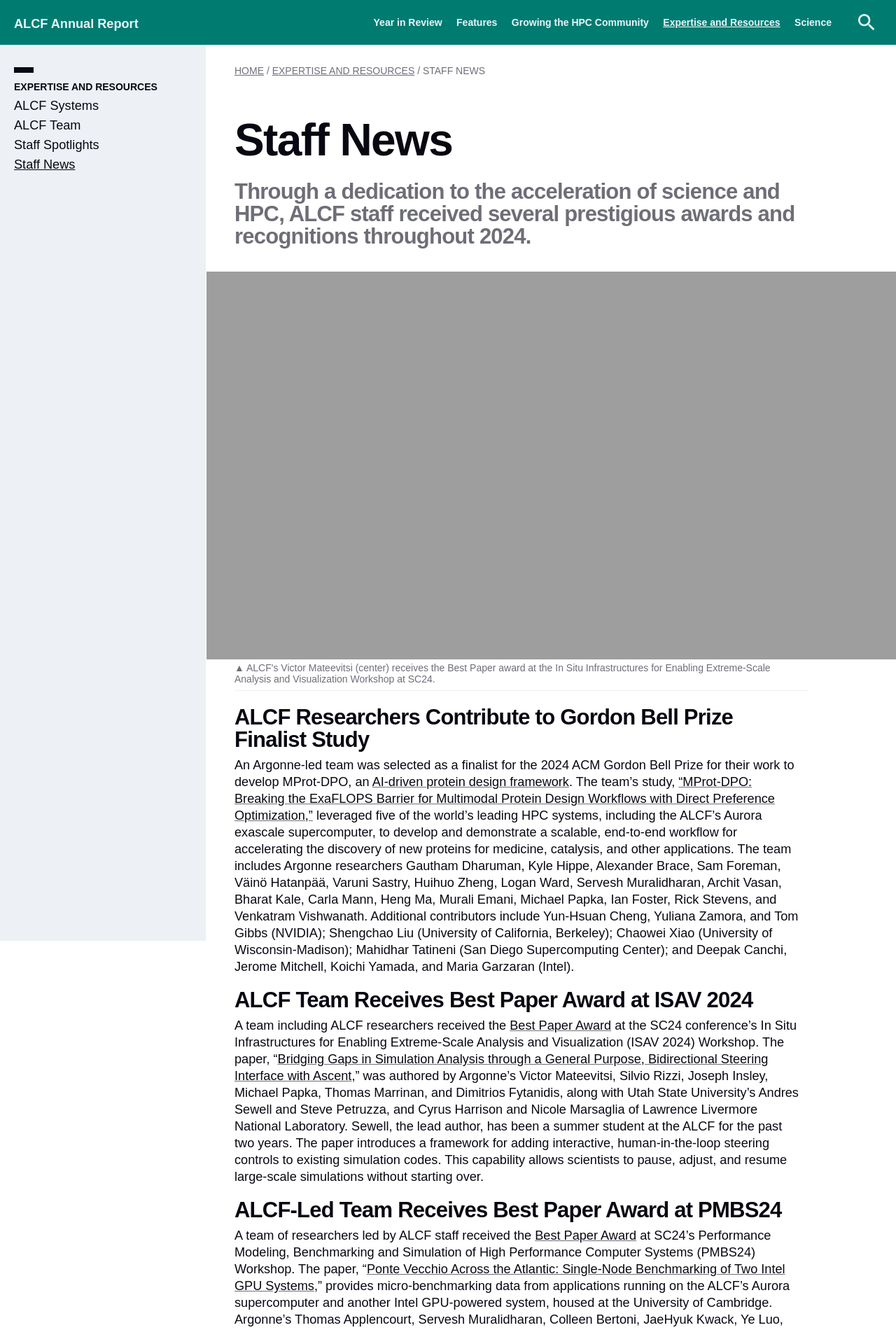
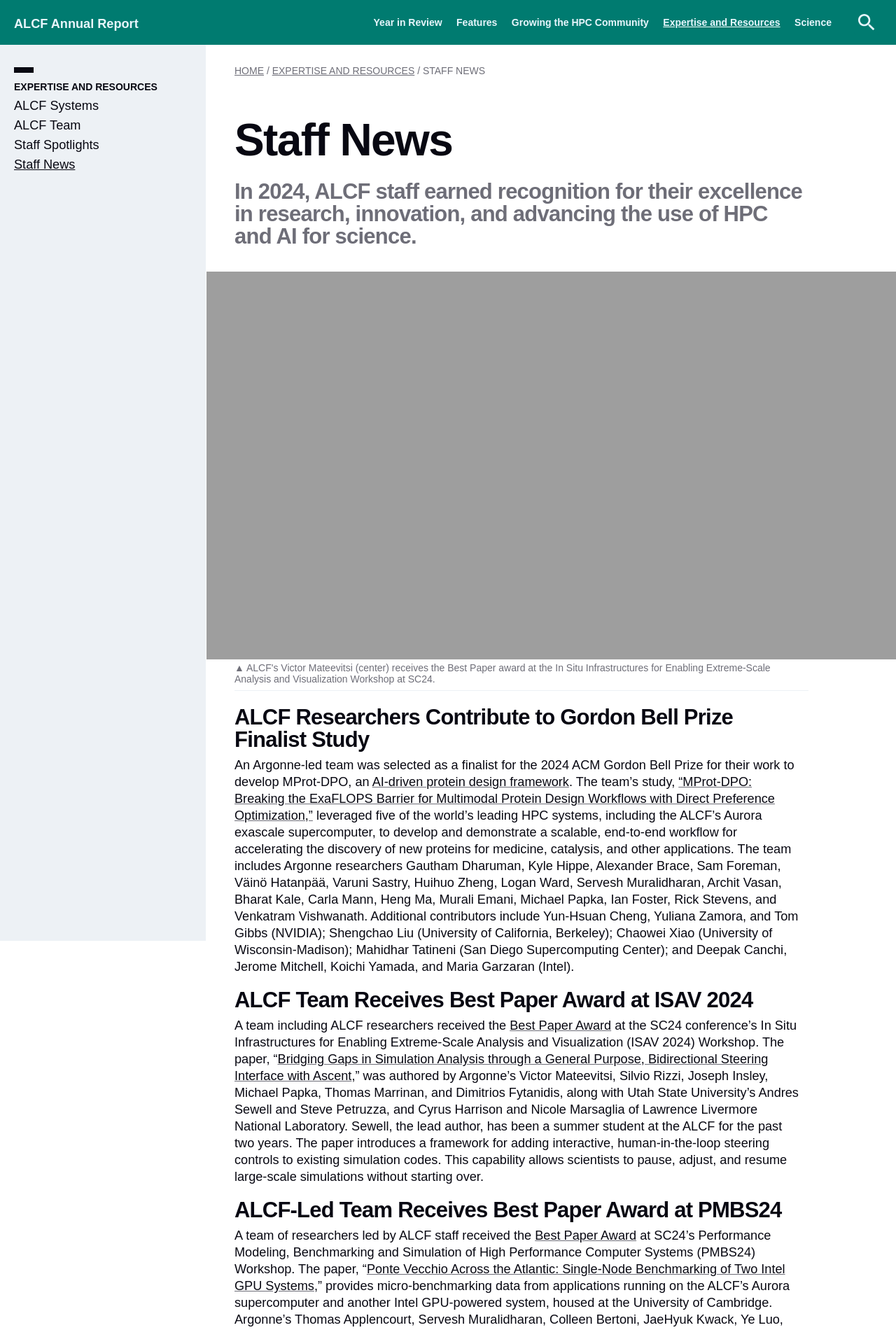
Before and after one commit to argonne-lcf/AR2024, a Jekyll site: the page built from 04_expertise-and-resources/staff-news.md, in a window 1280 px wide. Shown: the top 1900 px of the page at 70% size. Built offline with Jekyll 4.4.1, drawn with Linux system fonts in a browser that asks for light colours; some web fonts are replaced.

Commit message:
Update staff-news.md

```diff
--- a/04_expertise-and-resources/staff-news.md
+++ b/04_expertise-and-resources/staff-news.md
@@ -7,7 +7,7 @@ permalink: expertise-and-resources/staff-news
 title: Staff News
 hero-img-source: "ALCF_bestPaper.jpg"
 hero-img-caption: "ALCF's Victor Mateevitsi (center) receives the Best Paper award at the In Situ Infrastructures for Enabling Extreme-Scale Analysis and Visualization Workshop at SC24."
-intro: "Through a dedication to the acceleration of science and HPC, ALCF staff received several prestigious awards and recognitions throughout 2024."
+intro: "In 2024, ALCF staff earned recognition for their excellence in research, innovation, and advancing the use of HPC and AI for science."
 ---
 
 ## ALCF Researchers Contribute to Gordon Bell Prize Finalist Study
```
